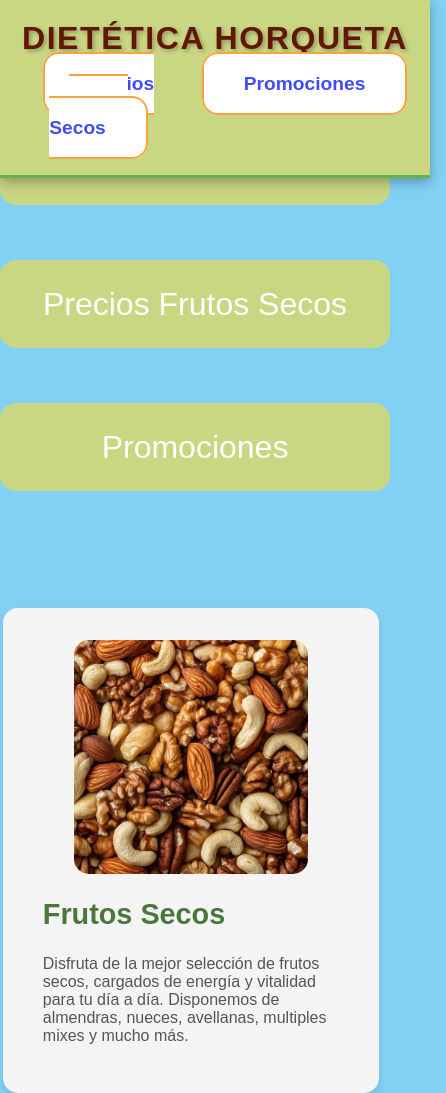
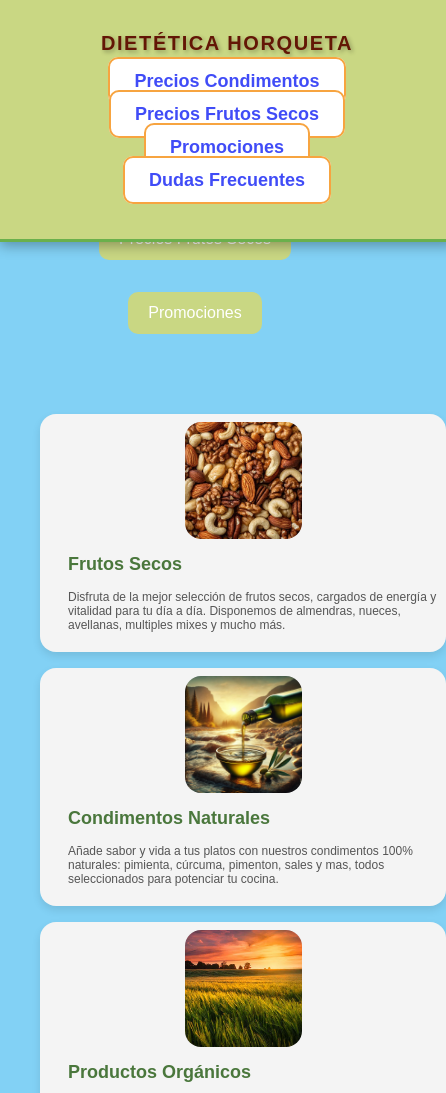
Before and after one commit to Horqueta/Horqueta.github.io, a plain HTML site: page index.html in a window 390 px wide. Shown: the top 1093 px of the page, 446 px wide, since content can reach past the window. Drawn offline with Linux system fonts and the light colour scheme.

Commit message:
Update styles.css

```diff
--- a/styles.css
+++ b/styles.css
@@ -6,12 +6,13 @@ body {
     margin: 0;
     padding: 0;
     text-align: center;
+    box-sizing: border-box;
 }
 
 /* Header más animado y profesional */
 header {
     background: #c9d783; /* Degradado naranja cálido */
-    padding: 20px;
+    padding: 2rem;
     color: #631605;
     position: fixed;
     top: 0;
@@ -23,7 +24,7 @@ header {
 
 header h1 {
     margin: 0;
-    font-size: 3rem; /* Tamaño adaptable */
+    font-size: 2rem;
     letter-spacing: 0.1rem;
     font-weight: bold;
     text-transform: uppercase;
@@ -35,20 +36,20 @@ nav ul {
     padding: 0;
     display: flex;
     justify-content: center;
-    gap: 4vw; /* Separación adaptativa entre los enlaces */
+    gap: 2rem;
 }
 
 nav ul li {
-    margin: 0 1rem;
+    margin: 0;
 }
 
 nav ul li a {
     background-color: #ffffff; /* Blanco para destacar */
     color: #404cf7; /* Naranja cálido */
-    font-size: 1.2rem;
+    font-size: 1.125rem;
     text-decoration: none;
-    padding: 1.2rem 2.5rem;
-    border-radius: 1rem;
+    padding: 0.75rem 1.5rem;
+    border-radius: 0.625rem;
     transition: background-color 0.3s ease, color 0.3s ease;
     font-weight: bold;
     border: 2px solid #f7a440; /* Borde naranja */
@@ -62,29 +63,24 @@ nav ul li a:hover {
 
 /* Ajustar el contenido por el header fijo */
 main {
-    margin-top: 10vh; /* Ajuste para evitar que el header tape el contenido */
+    margin-top: 8rem;
 }
 
 /* Sección con botones grandes */
 .hero-buttons {
-    margin: 12vh 0; /* Mayor separación desde el header */
-    display: flex;
-    justify-content: space-evenly; /* Asegura que los botones estén distribuidos de forma equitativa */
-    gap: 6vw; /* Aumentar separación entre botones */
-    flex-wrap: wrap; /* Asegura que los botones no se solapen en pantallas pequeñas */
+    margin: 4rem 0;
 }
 
 .hero-buttons button {
     background-color: #c9d783; /* Rosa fluor */
     color: white;
-    font-size: 2rem; /* Tamaño de fuente adaptable */
-    padding: 3vh 6vw;
-    margin: 0 2vw; /* Mayor margen entre los botones */
+    font-size: 1.5rem;
+    padding: 1.25rem 2.5rem;
+    margin: 1rem;
     border: none;
-    border-radius: 1rem;
+    border-radius: 0.625rem;
     cursor: pointer;
     transition: background-color 0.3s ease, transform 0.3s ease;
-    min-width: 180px; /* Asegura que los botones no sean demasiado pequeños */
 }
 
 .hero-buttons button:hover {
@@ -103,17 +99,17 @@ main {
     display: flex;
     flex-direction: column;
     align-items: center;
-    gap: 4rem; /* Aumentada la separación entre los productos */
-    margin: 30px 35px;
-    margin-bottom: 50px;
+    gap: 2.5rem;
+    margin: 2rem 3rem;
+    margin-bottom: 3rem;
 }
 
 .producto {
     display: flex;
     align-items: center;
     background-color: #f4f4f4; /* Fondo gris claro y suave */
-    border-radius: 15px;
-    padding: 2rem;
+    border-radius: 1rem;
+    padding: 1.25rem;
     box-shadow: 0 4px 8px rgba(0, 0, 0, 0.1);
     width: 100%;
     transition: transform 0.3s ease;
@@ -124,11 +120,11 @@ main {
 }
 
 .background-image1, .background-image2, .background-image3 {
-    width: 25vw; /* Tamaño adaptado */
-    height: 25vw; /* Mismo tamaño proporcional */
+    width: 15vw;
+    height: 15vw;
     background-size: cover;
     background-position: center;
-    border-radius: 15px;
+    border-radius: 1rem;
 }
 
 .background-image1 {
@@ -146,66 +142,66 @@ main {
 .descripcion {
     flex-grow: 1;
     text-align: left;
-    padding-left: 2vw;
+    padding-left: 1.25rem;
 }
 
 .descripcion h2 {
-    font-size: 2.2rem;
+    font-size: 1.75rem;
     color: #4a773c;
 }
 
 .descripcion p {
-    font-size: 1.4rem;
+    font-size: 1.125rem;
     color: #555; /* Texto más suave */
 }
 
 /* Sección de preguntas frecuentes (FAQs) */
 .faq {
     width: 80%;
-    margin: 4vh auto;
+    margin: 4rem auto;
     text-align: left;
 }
 
 .faq h2 {
-    font-size: 2.4rem;
+    font-size: 2rem;
     color: #4a773c;
     text-shadow: 1px 1px 3px rgba(0, 0, 0, 0.2); /* Sombra ligera en el título */
 }
 
 .faq-item {
     background-color: #f7f7f7; /* Fondo más claro */
-    padding: 2rem;
+    padding: 1.25rem;
     margin: 1rem 0;
-    border-radius: 1rem;
+    border-radius: 0.625rem;
     box-shadow: 0 4px 8px rgba(0, 0, 0, 0.1);
 }
 
 .faq-item h3 {
-    font-size: 2rem;
+    font-size: 1.5rem;
     color: #6ab04c;
 }
 
 .faq-item p {
-    font-size: 1.4rem;
+    font-size: 1.125rem;
     color: #555; /* Texto más suave */
 }
 
 /* Sección de promociones */
 .promociones {
     width: 80%;
-    margin: 4vh auto;
+    margin: 4rem auto;
 }
 
 .promociones h2 {
-    font-size: 2.4rem;
+    font-size: 2rem;
     color: #4a773c;
 }
 
 .promo-item {
     background-color: #f7f7f7; /* Fondo más claro */
-    padding: 2rem;
-    margin: 2rem 0;
-    border-radius: 1rem;
+    padding: 1.25rem;
+    margin: 1.25rem 0;
+    border-radius: 0.625rem;
     box-shadow: 0 4px 8px rgba(0, 0, 0, 0.1);
 }
 
@@ -214,22 +210,22 @@ footer {
     background-color: #6ab04c;
     color: white;
     text-align: center;
-    padding: 3vh 0;
+    padding: 2rem 0;
 }
 
 footer p {
     margin: 0;
-    font-size: 1.5rem;
+    font-size: 1.25rem;
 }
 
 .social-buttons {
-    margin-top: 2vh;
+    margin-top: 1.25rem;
 }
 
 .social-buttons a {
     color: white;
-    font-size: 1.5rem;
-    margin: 0 1.5vw;
+    font-size: 1.125rem;
+    margin: 0 1.5rem;
     text-decoration: none;
     transition: color 0.3s ease;
 }
@@ -238,106 +234,197 @@ footer p {
     color: #ff1493; /* Rosa fluor al pasar el ratón */
 }
 
-/* Media Queries para pantallas más pequeñas */
-@media (max-width: 768px) {
+/* Media Queries para dispositivos móviles */
+@media (max-width: 1024px) {
     header h1 {
-        font-size: 2.5rem; /* Tamaño más pequeño para pantallas pequeñas */
+        font-size: 1.75rem;
     }
 
     nav ul {
-        gap: 4vw; /* Menos separación para pantallas más pequeñas */
-    }
-
-    .hero-buttons {
-        gap: 5vw; /* Menos separación entre botones */
-        flex-direction: column; /* Alineación vertical para pantallas pequeñas */
-        justify-content: center;
+        flex-direction: column;
+        gap: 1.25rem;
     }
 
     .hero-buttons button {
-        margin: 1rem 0; /* Espacio entre botones */
-        min-width: 250px; /* Asegura un tamaño adecuado */
+        font-size: 1.25rem;
+        padding: 1rem 2rem;
+    }
+
+    .productos {
+        width: 90%;
+        gap: 2rem;
     }
 
     .producto {
-        flex-direction: column; /* Productos en columna para pantallas pequeñas */
-        align-items: center;
+        flex-direction: column;
+        align-items: flex-start;
+        padding: 1rem;
     }
 
     .background-image1, .background-image2, .background-image3 {
-        width: 50vw; /* Ajuste de tamaño en pantallas más pequeñas */
-        height: 50vw; /* Ajuste de tamaño proporcional */
+        width: 20vw;
+        height: 20vw;
     }
 
     .descripcion h2 {
-        font-size: 2rem; /* Tamaño de texto adaptable */
+        font-size: 1.5rem;
     }
 
     .descripcion p {
-        font-size: 1.2rem; /* Texto más pequeño en pantallas pequeñas */
+        font-size: 1rem;
     }
 
     .faq h2 {
-        font-size: 2rem; /* Ajustar tamaño */
+        font-size: 1.75rem;
     }
 
     .faq-item h3 {
-        font-size: 1.6rem; /* Ajustar tamaño */
+        font-size: 1.25rem;
+    }
+
+    .faq-item p {
+        font-size: 1rem;
+    }
+
+    .promociones h2 {
+        font-size: 1.75rem;
     }
 
     footer p {
-        font-size: 1.2rem; /* Ajustar tamaño */
+        font-size: 1rem;
     }
 
     .social-buttons a {
-        font-size: 1.2rem; /* Ajustar tamaño */
+        font-size: 1rem;
     }
 }
 
-@media (max-width: 480px) {
+/* Media Queries para dispositivos pequeños */
+@media (max-width: 768px) {
     header h1 {
-        font-size: 2rem; /* Tamaño aún más pequeño */
+        font-size: 1.5rem;
     }
 
-    .hero-buttons {
-        gap: 6vw; /* Separación aún mayor para pantallas muy pequeñas */
+    nav ul {
+        flex-direction: column;
+        gap: 1rem;
     }
 
     .hero-buttons button {
-        margin: 1rem 0; /* Espacio entre botones */
+        font-size: 1.125rem;
+        padding: 0.875rem 1.5rem;
+    }
+
+    .productos {
+        width: 100%;
+        gap: 1.5rem;
     }
 
     .producto {
-        flex-direction: column; /* Productos en columna */
+        flex-direction: column;
         align-items: center;
+        padding: 0.75rem;
     }
 
     .background-image1, .background-image2, .background-image3 {
-        width: 60vw; /* Ajuste aún mayor para pantallas pequeñas */
-        height: 60vw; /* Ajuste de tamaño proporcional */
+        width: 25vw;
+        height: 25vw;
     }
 
     .descripcion h2 {
-        font-size: 1.8rem; /* Tamaño de texto aún más pequeño */
+        font-size: 1.25rem;
     }
 
     .descripcion p {
-        font-size: 1rem; /* Texto más pequeño */
+        font-size: 0.875rem;
     }
 
     .faq h2 {
-        font-size: 1.8rem; /* Ajustar tamaño */
+        font-size: 1.5rem;
     }
 
     .faq-item h3 {
-        font-size: 1.4rem; /* Ajustar tamaño */
+        font-size: 1rem;
+    }
+
+    .faq-item p {
+        font-size: 0.875rem;
+    }
+
+    .promociones h2 {
+        font-size: 1.5rem;
     }
 
     footer p {
-        font-size: 1rem; /* Ajustar tamaño */
+        font-size: 0.875rem;
     }
 
     .social-buttons a {
-        font-size: 1.2rem; /* Ajuste de tamaño */
+        font-size: 0.875rem;
     }
 }
+
+/* Media Queries para dispositivos muy pequeños (A04 y similares) */
+@media (max-width: 480px) {
+    header h1 {
+        font-size: 1.25rem;
+    }
+
+    nav ul {
+        flex-direction: column;
+        gap: 0.75rem;
+    }
+
+    .hero-buttons button {
+        font-size: 1rem;
+        padding: 0.75rem 1.25rem;
+    }
+
+    .productos {
+        width: 100%;
+        gap: 1rem;
+    }
+
+    .producto {
+        flex-direction: column;
+        align-items: center;
+        padding: 0.5rem;
+    }
+
+    .background-image1, .background-image2, .background-image3 {
+        width: 30vw;
+        height: 30vw;
+    }
+
+    .descripcion h2 {
+        font-size: 1.125rem;
+    }
+
+    .descripcion p {
+        font-size: 0.75rem;
+    }
+
+    .faq h2 {
+        font-size: 1.25rem;
+    }
+
+    .faq-item h3 {
+        font-size: 0.875rem;
+    }
+
+    .faq-item p {
+        font-size: 0.75rem;
+    }
+
+    .promociones h2 {
+        font-size: 1.25rem;
+    }
+
+    footer p {
+        font-size: 0.75rem;
+    }
+
+    .social-buttons a {
+        font-size: 0.75rem;
+    }
+}
```
